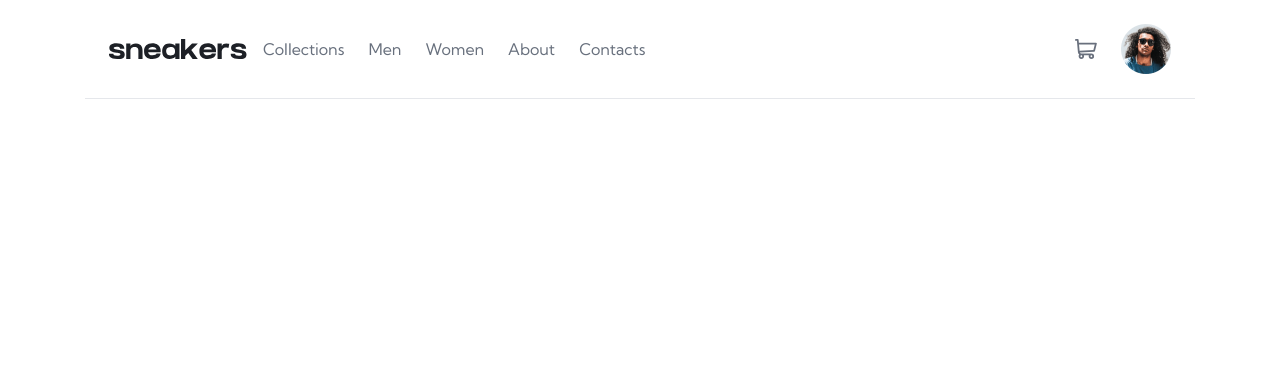
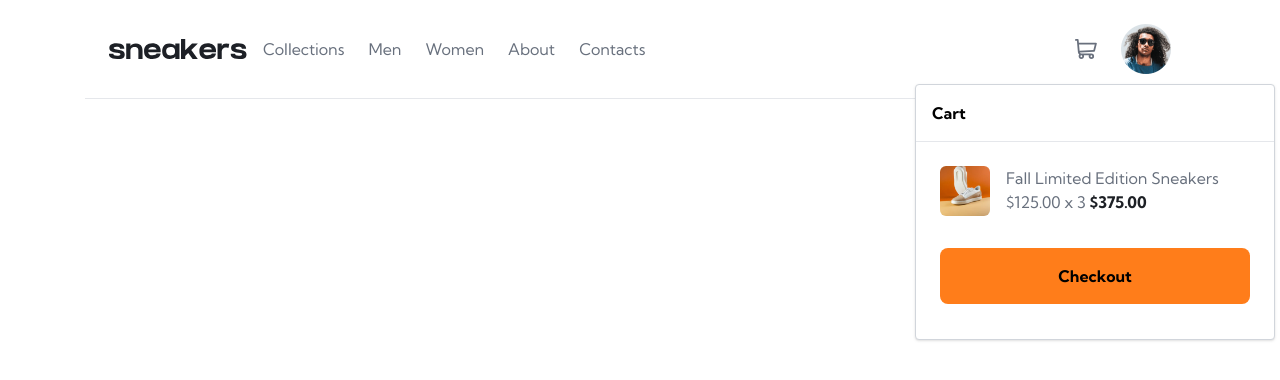
Before and after one commit to huzaifanur/fem-ecommerce-page, a Next.js app: page / in a window 1280 px wide. Shown: the top 380 px of the page. Built offline with nearby package versions, Linux system fonts and the light colour scheme.

Commit message:
Add desktop nav

```diff
--- a/src/components/navbar/index.tsx
+++ b/src/components/navbar/index.tsx
@@ -42,7 +42,7 @@ function Navbar() {
             <ul className="hidden sm:flex gap-x-6">
               {navList.map((item) => (
                 <li
-                  className={`relative text-neutral-800 hover:text-neutral-900 cursor-pointer hover:after:content-[''] hover:after:absolute hover:after:w-full hover:after:h-[5px] hover:after:bg-primary-orange hover:after:left-0 hover:after:-bottom-12`}
+                  className={`relative text-neutral-800 hover:text-neutral-900 cursor-pointer hover:after:content-[''] hover:after:absolute hover:after:w-full hover:after:h-[5px] hover:after:bg-primary-orange hover:after:left-0 hover:after:bottom-[-37px]`}
                   key={item.name}
                 >
                   {item.name}
@@ -120,7 +120,7 @@ function MobileMenu() {
 }
 
 function CartToolTip() {
-  const [showToolTip, setShowToolTip] = React.useState(false);
+  const [showToolTip, setShowToolTip] = React.useState(true);
 
   const handleCartIconClick = () => {
     setShowToolTip(!showToolTip);
@@ -145,7 +145,7 @@ function CartToolTip() {
         <img src="/images/icon-cart.svg" alt="" />
       </span>
       {showToolTip && (
-        <div className="w-[360px] h-[256px] absolute top-[68px] -left-[246px] bg-white border border-gray-300 rounded shadow">
+        <div className="w-[360px] h-[256px] absolute top-[68px] sm:top-[45px]  left-[-246px] sm:left-[-160px] bg-white border border-gray-300 rounded shadow">
           <div className="font-bold p-4 border-b-[1px]">Cart</div>
           <div className="flex flex-col gap-8  h-[197px] p-6 rounded-sm">
             <CartItem />
```
